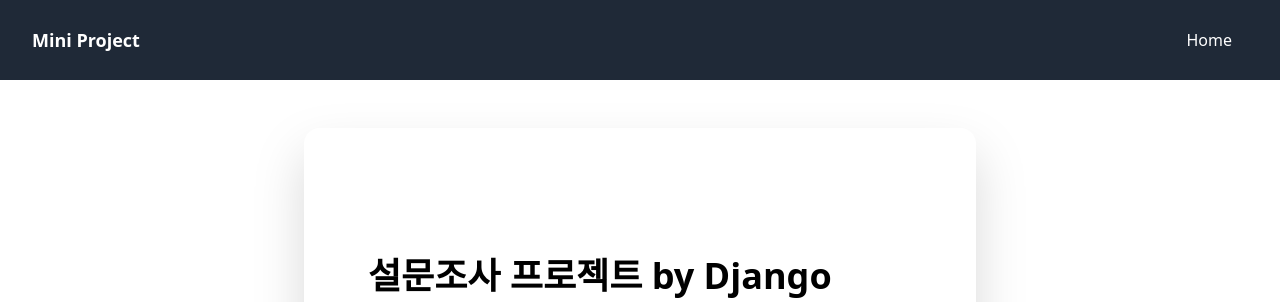
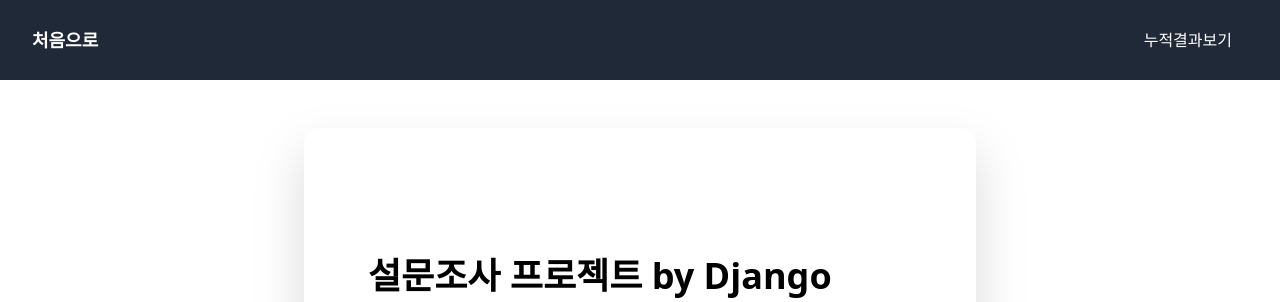
Before and after one commit to kyoorochi/DjangoMiniProject-240411, a Django app: page / in a window 1280 px wide. Shown: the top 302 px of the page. Run offline with Django 5.2, Linux system fonts and the light colour scheme; some libraries are stand-ins or nearby versions.

Commit message:
웹페이지 헤더부분 수정 및 결과보기 부분 차트박스 사이즈 수정

```diff
--- a/survey/views.py
+++ b/survey/views.py
@@ -76,7 +76,7 @@ def result_view(request):
             df = pd.DataFrame(list(question_results))
             df['chosen_answer'] = df['chosen_answer'].replace({'0': '아니오', '1': '예'})
             fig = px.bar(df, x='chosen_answer', y='count', color='survey__age_group', title=f'질문: {question.content}', labels={'count':'응답 수', 'chosen_answer':'응답', 'survey__age_group':'연령대'})
-            chart_html = pio.to_html(fig, full_html=False)
+            chart_html = pio.to_html(fig, full_html=False, default_height='500px', default_width='700px')
             charts_html.append(chart_html)
 
     return render(request, 'result.html', {'pie_chart_html': pie_chart_html, 'charts_html': charts_html})
--- a/templates/includes/header.html
+++ b/templates/includes/header.html
@@ -1,12 +1,12 @@
 <header class="flex items-center justify-between bg-gray-800 h-20 px-8 text-white sticky top-0 z-40">
     <div>
         <a class="flex items-center gap-2" href="/">
-            <span class="text-lg font-bold">Mini Project</span>
+            <span class="text-lg font-bold">처음으로</span>
         </a>
     </div>
     <nav class="block bg-gray-800 relative">
         <ul class="navitems flex items-center justify-center h-full">
-            <li><a href="/">Home</a></li>
+            <li><a href="/result">누적결과보기</a></li>
         </ul>
     </nav>
 </header>
```
